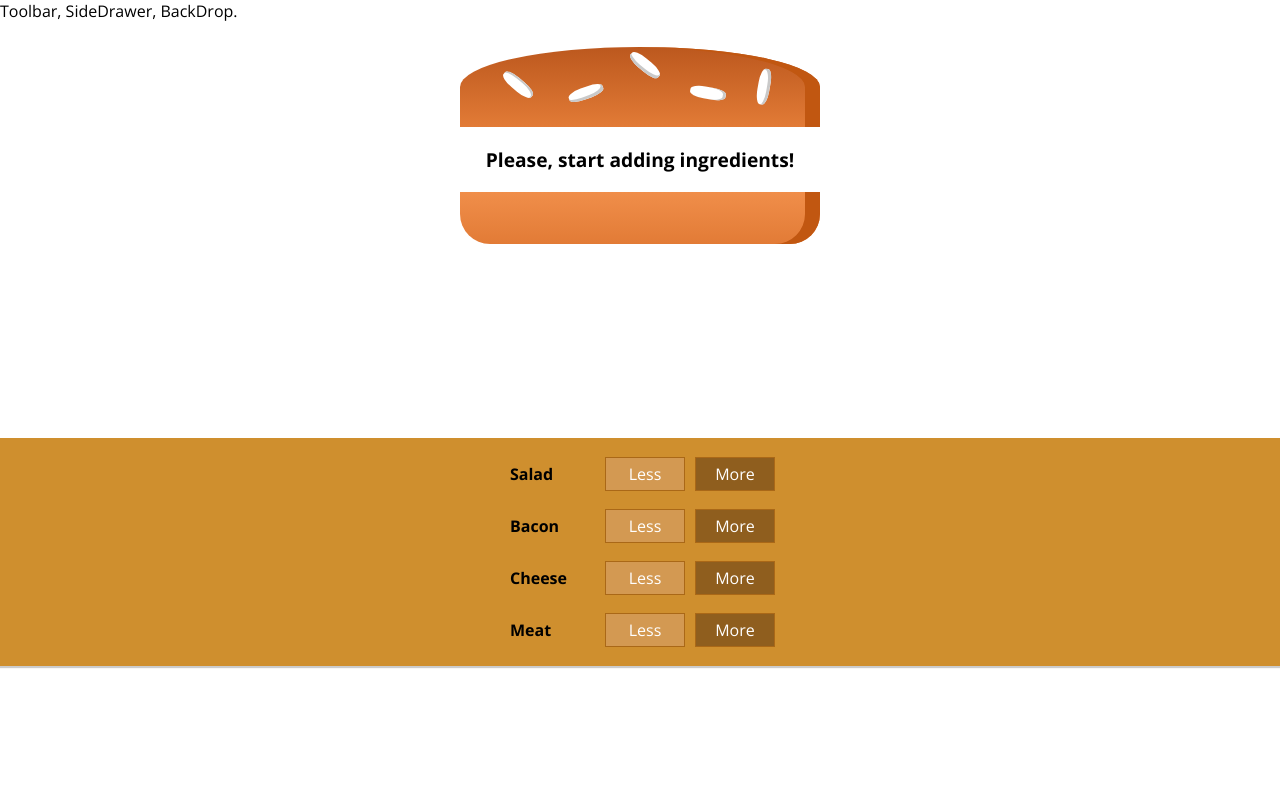
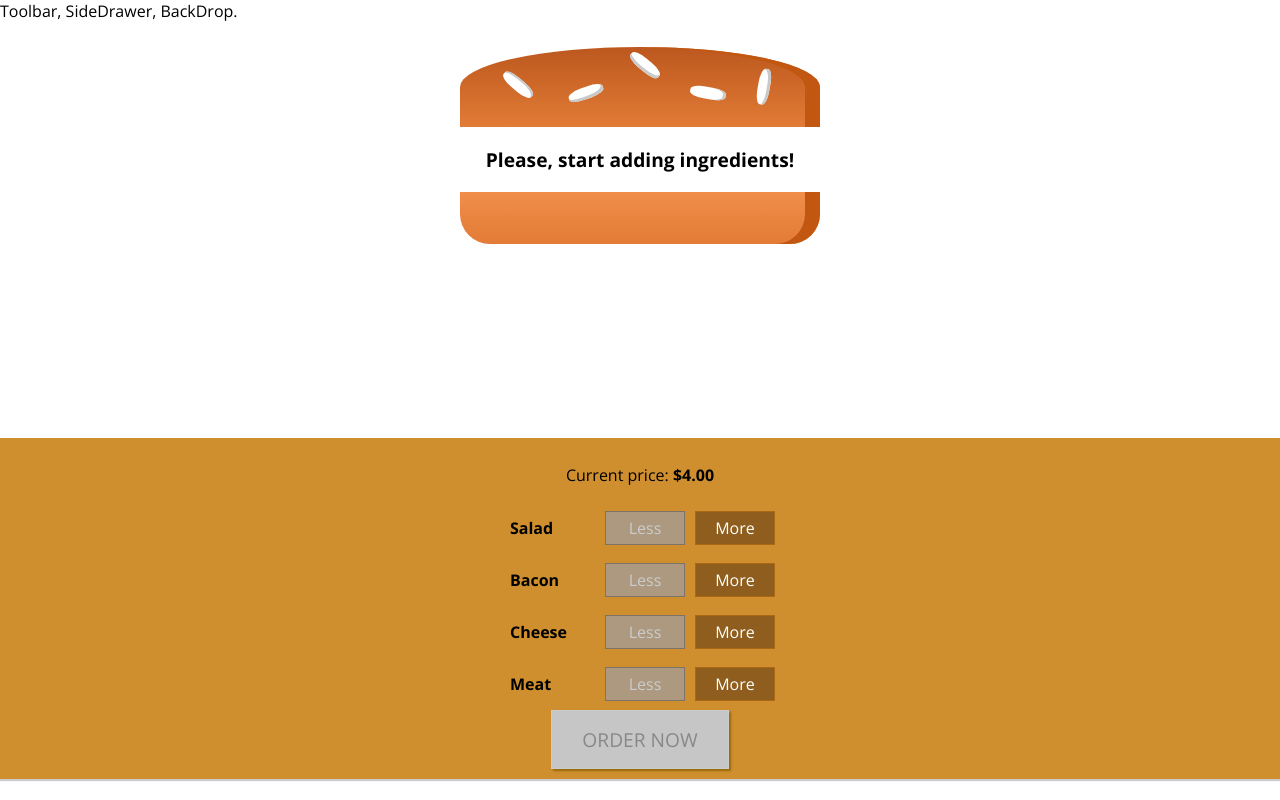
Before and after one commit to sergejs-basangovs-ingresso/burger-react-app-firebase, a React (Create React App) app: page / in a window 1280 px wide. Built offline with nearby package versions, Linux system fonts and the light colour scheme.

Commit message:
created checkout btn

```diff
--- a/src/components/Burger/BuildControls/BuildControl/BuildControl.js
+++ b/src/components/Burger/BuildControls/BuildControl/BuildControl.js
@@ -5,7 +5,11 @@ const BuildControl = props => {
 	return (
 		<div className={classes.BuildControl}>
 			<div className={classes.Label}> {props.label} </div>
-			<button className={classes.Less} onClick={props.removed}>
+			<button
+				className={classes.Less}
+				onClick={props.removed}
+				disabled={props.disabled}
+			>
 				Less
 			</button>
 			<button className={classes.More} onClick={props.added}>
--- a/src/components/Burger/BuildControls/BuildControls.js
+++ b/src/components/Burger/BuildControls/BuildControls.js
@@ -12,14 +12,24 @@ const controls = [
 const BuildControls = props => {
 	return (
 		<div className={classes.BuildControls}>
+			<p>
+				Current price: <strong>${props.price.toFixed(2)}</strong>
+			</p>
 			{controls.map(control => (
 				<BuildControl
 					key={control.label}
 					label={control.label}
 					added={() => props.ingredientAdded(control.type)}
 					removed={() => props.ingredientRemoved(control.type)}
+					disabled={props.disabled[control.type]}
 				/>
 			))}
+			<button
+				className={classes.OrderButton}
+				disabled={!props.canPurchase}
+			>
+				ORDER NOW
+			</button>
 		</div>
 	);
 };
--- a/src/components/Burger/BuildControls/BuildControls.module.css
+++ b/src/components/Burger/BuildControls/BuildControls.module.css
@@ -8,3 +8,45 @@
 	margin: auto;
 	padding: 10px 0;
 }
+
+.OrderButton {
+	background-color: #dad735;
+	outline: none;
+	cursor: pointer;
+	border: 1px solid #966909;
+	color: #966909;
+	font-family: inherit;
+	font-size: 1.2em;
+	padding: 15px 30px;
+	box-shadow: 2px 2px 2px #966909;
+}
+
+.OrderButton:hover,
+.OrderButton:active {
+	background-color: #a0db41;
+	border: 1px solid #966909;
+	color: #966909;
+}
+
+.OrderButton:disabled {
+	background-color: #c7c6c6;
+	cursor: not-allowed;
+	border: 1px solid #ccc;
+	color: #888888;
+}
+
+.OrderButton:not(:disabled) {
+	animation: enable 0.3s linear;
+}
+
+@keyframes enable {
+	0% {
+		transform: scale(1);
+	}
+	60% {
+		transform: scale(1.1);
+	}
+	100% {
+		transform: scale(1);
+	}
+}
--- a/src/containers/BurgerBuilder/BurgerBuilder.js
+++ b/src/containers/BurgerBuilder/BurgerBuilder.js
@@ -20,9 +20,20 @@ export class BurgerBuilder extends Component {
 				cheese: 0,
 				meat: 0
 			},
-			totalPrice: 4
+			totalPrice: 4,
+			canPurchase: false
 		};
 	}
+
+	updatePurchaseState = ingredients => {
+		const sum = Object.values(ingredients).reduce((sum, element) => {
+			return sum + element;
+		}, 0);
+
+		this.setState({
+			canPurchase: sum > 0
+		});
+	};
 
 	addIngredientHandler = type => {
 		const oldCount = this.state.ingredients[type];
@@ -31,11 +42,11 @@ export class BurgerBuilder extends Component {
 		updatedIngredients[type] = updatedCount;
 		const oldPrice = this.state.totalPrice;
 		const newPrice = oldPrice + INGREDIENT_PRICES[type];
-
 		this.setState({
 			ingredients: updatedIngredients,
 			totalPrice: newPrice
 		});
+		this.updatePurchaseState(updatedIngredients);
 	};
 
 	removeIngredientHandler = type => {
@@ -48,20 +59,28 @@ export class BurgerBuilder extends Component {
 		updatedIngredients[type] = updatedCount;
 		const oldPrice = this.state.totalPrice;
 		const newPrice = oldPrice > 4 ? oldPrice - INGREDIENT_PRICES[type] : 4;
-
 		this.setState({
 			ingredients: updatedIngredients,
 			totalPrice: newPrice
 		});
+		this.updatePurchaseState(updatedIngredients);
 	};
 
 	render() {
+		const disabledInfo = { ...this.state.ingredients };
+		for (const key in disabledInfo) {
+			disabledInfo[key] = disabledInfo[key] <= 0;
+		}
+
 		return (
 			<Aux>
 				<Burger ingredients={this.state.ingredients} />
 				<BuildControls
 					ingredientAdded={this.addIngredientHandler}
 					ingredientRemoved={this.removeIngredientHandler}
+					disabled={disabledInfo}
+					price={this.state.totalPrice}
+					canPurchase={this.state.canPurchase}
 				/>
 			</Aux>
 		);
```
